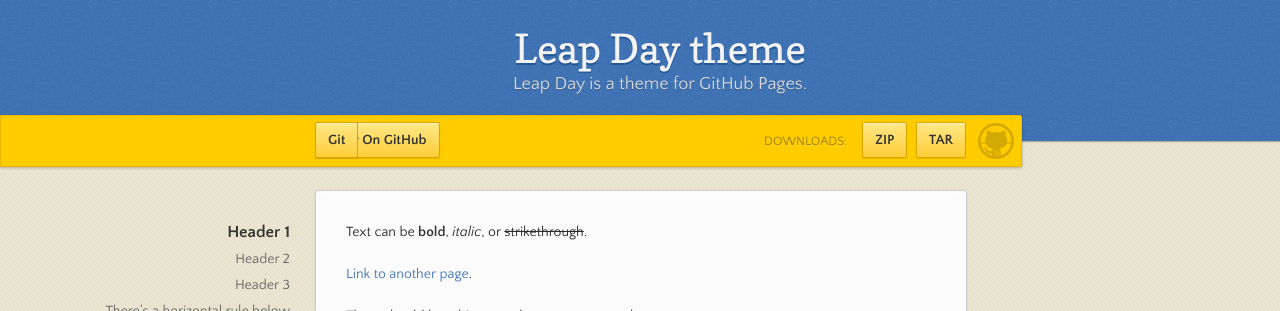
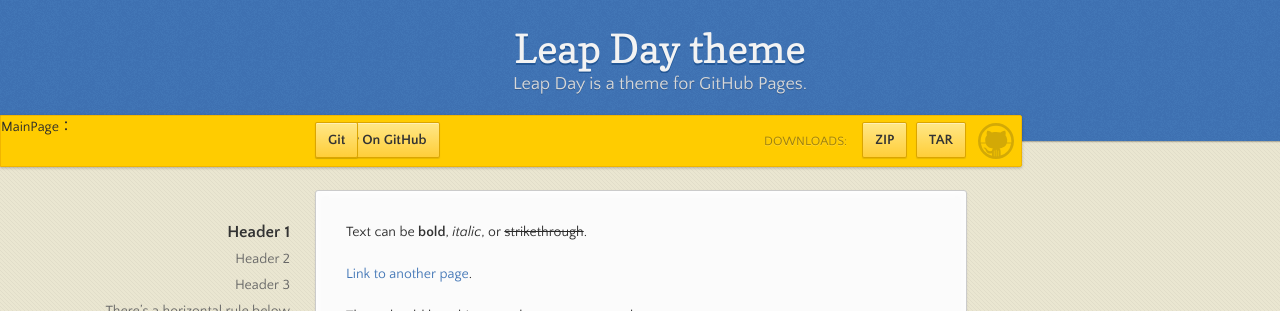
Before and after one commit to pages-themes/leap-day, a Jekyll site: the page built from index.md, in a window 1280 px wide. Shown: the top 311 px of the page. Built offline with Jekyll 4.4.1, drawn with Linux system fonts in a browser that asks for light colours.

Commit message:
Update default.html

```diff
--- a/_layouts/default.html
+++ b/_layouts/default.html
@@ -25,6 +25,7 @@
         <span id="logo"></span>
 
         <a href="{{ site.github.repository_url }}" class="button fork"><strong>View On GitHub</strong></a>
+        <span>MainPage：</span>
         <span><a href="https://haiezan.github.io/" class="button fork"><strong> Git </strong></a></span>
         {% if site.show_downloads %}
           <div class="downloads">
```
